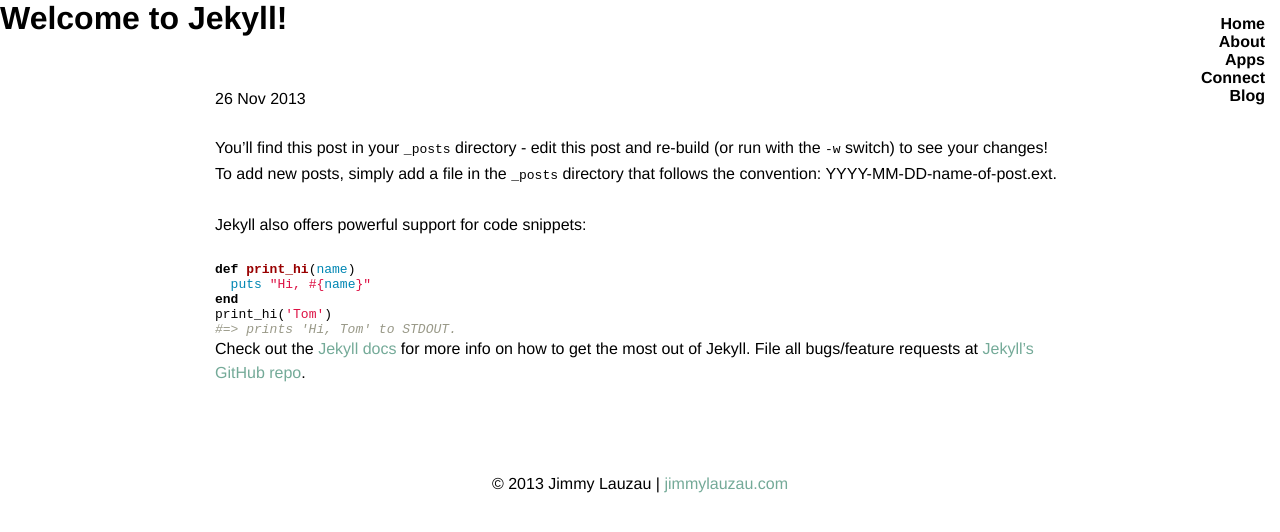
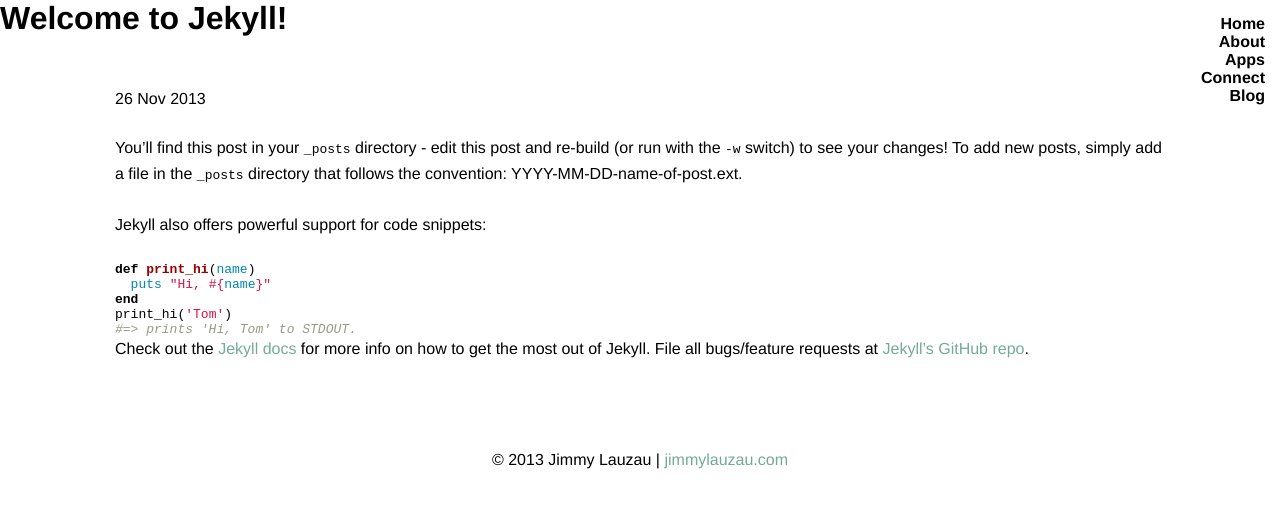
Before and after one commit to jimmay5469/jimmay5469.github.io, a Jekyll site: the page built from _posts/2013-11-26-welcome-to-jekyll.markdown, in a window 1280 px wide. Shown: the top 532 px of the page. Built offline with Jekyll 4.4.1, drawn with Linux system fonts in a browser that asks for light colours; Markdown is read by kramdown in place of the engine named in the settings.

Commit message:
super-wide and ie styles

```diff
--- a/css/home.css
+++ b/css/home.css
@@ -69,6 +69,9 @@
 }
 .social a {
   padding: 10px;
+}
+.social img {
+  border-width: 0;
 }
 .computerBak {
   background-image: url(http://ljlauzau.smugmug.com/Public/Random/i-Gts64Xd/0/X3/CA_07131215391892-X3.jpg);
--- a/css/main.css
+++ b/css/main.css
@@ -86,3 +86,8 @@
     font-size: 7em;
   }
 }
+@media (min-width: 1250px) {
+  .content {
+    width: 1050px;
+  }
+}
```
